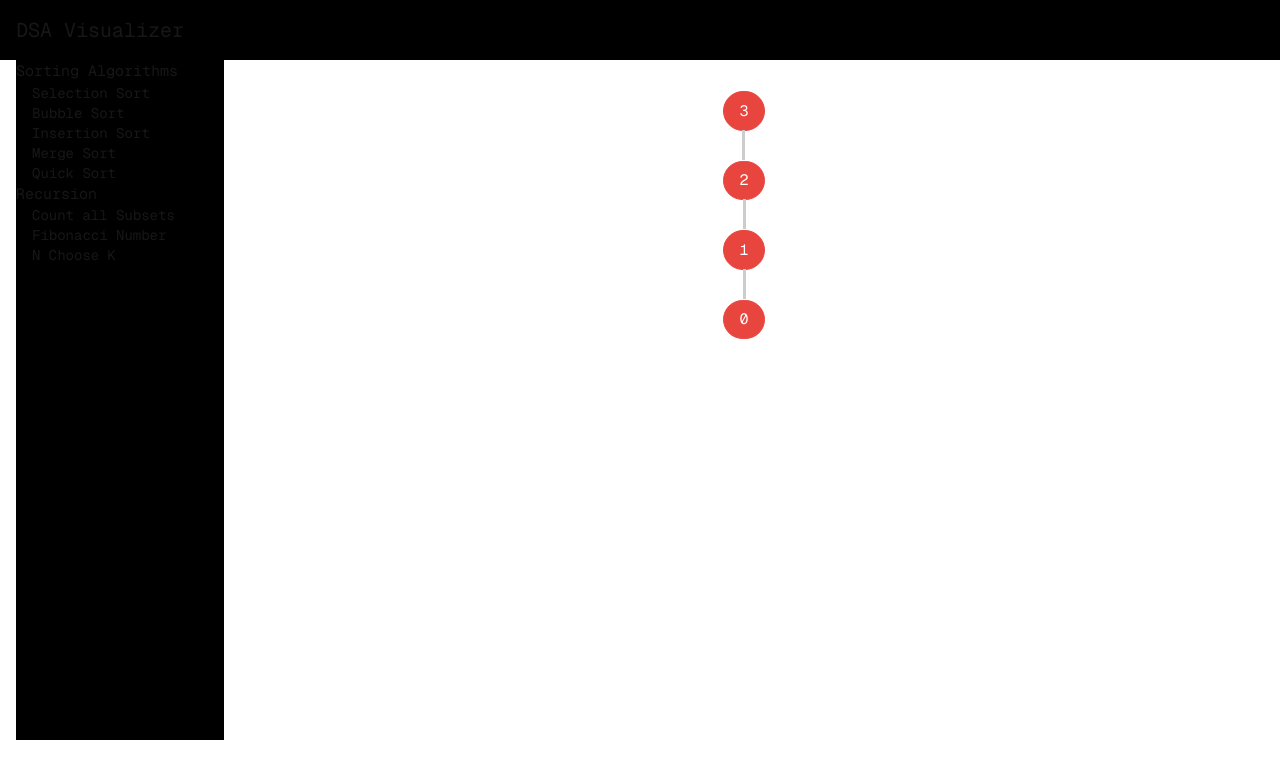
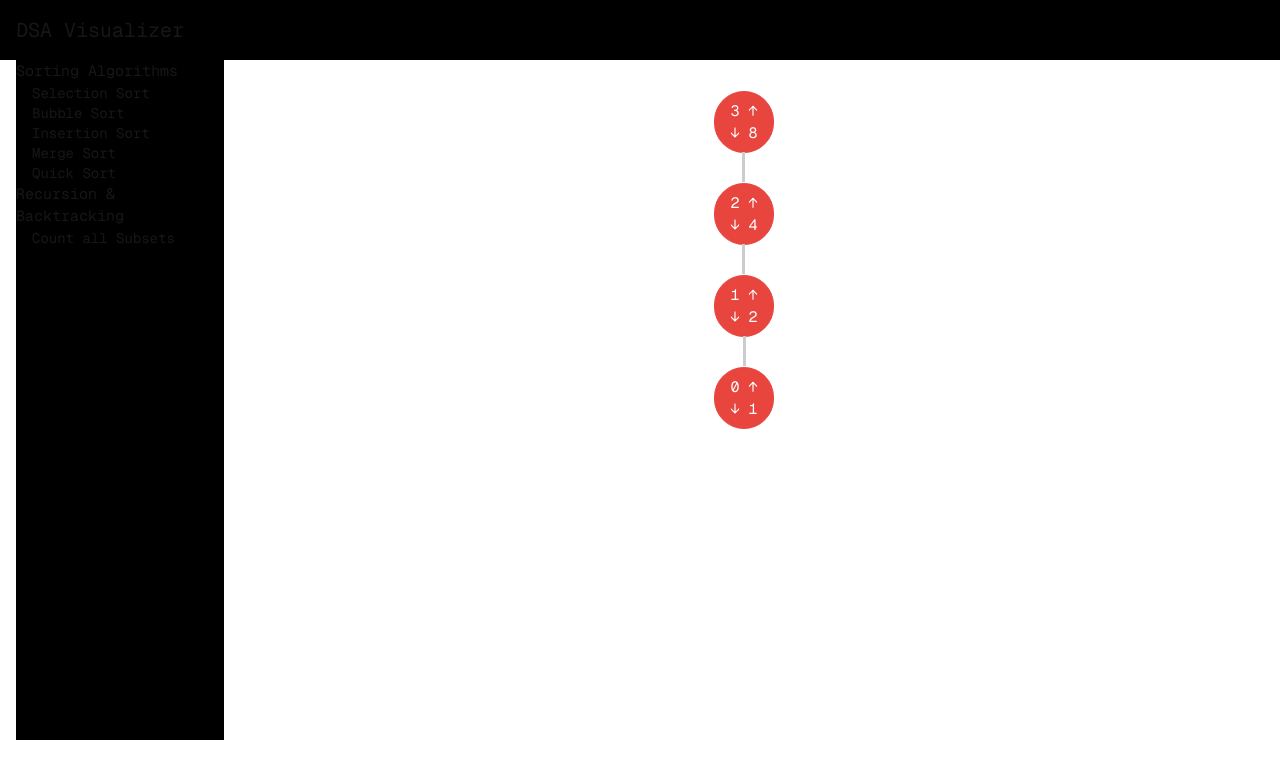
Before and after one commit to rlynjb/bitdash, a Next.js app: page /recursions/count-all-subsets in a window 1280 px wide. Shown: the top 778 px of the page. Built offline with nearby package versions, Linux system fonts and the light colour scheme.

Commit message:
only expose subsets for now

```diff
--- a/src/app/layout.tsx
+++ b/src/app/layout.tsx
@@ -60,12 +60,13 @@ export default function RootLayout({
       ]
     },
     {
-      topic_title: "Recursion",
+      topic_title: "Recursion & Backtracking",
       subtopics: [
         {
           title: "Count all Subsets",
           path: "/recursions/count-all-subsets"
         },
+        /*
         {
           title: "Fibonacci Number",
           path: "/recursions/fibonacci-numbers"
@@ -74,6 +75,7 @@ export default function RootLayout({
           title: "N Choose K",
           path: "/recursions/n-choose-k"
         }
+          */
       ]
     }
   ];
--- a/src/app/recursions/count-all-subsets/page.tsx
+++ b/src/app/recursions/count-all-subsets/page.tsx
@@ -8,27 +8,27 @@
 
 import { useEffect, useState } from "react";
 import { CallstackVisualizer } from "@/components";
-import { delayLoop } from "@/utils";
 import { Tree } from "@/utils/data_structures";
 
 export default function CountAllSubsets() {
-  const [ treePath, setTreePath ] = useState({} as any);
-  const speed = 1000;
+  const [ treeData, setTreeData ] = useState([] as any);
+  const [ treePath, setTreePath ] = useState([] as number[]);
 
   const initialParent = 3;
   let parentCounter = initialParent;
   const tree = new Tree(initialParent);
 
+
+  // CHANGE CODE HERE
   const decrease_and_conquer_count_all_subsets = (n: number) => {
     let result = 0;
 
-    // Delay and insert to tree
-    //await delayLoop(speed);
+    // insert to tree
     if (n != parentCounter) {
       tree.insert(parentCounter, n, null);
-      setTreePath(tree);
+      setTreeData(tree);
     }
-    //console.log('treePath#', n, tree)
+    setTreePath((prev) => [...prev, n]);
     parentCounter = n;
     // end
 
@@ -40,29 +40,26 @@ export default function CountAllSubsets() {
     }
 
     // Backtracking
-    // Delay and update tree
-    //await delayLoop(speed);
+    // update tree
     // pops fn in callstack
     tree.find(n).value = result;
-    setTreePath(tree);
-    //console.log('treePath#', n, 'value:', result, tree)
+    setTreeData(tree);
+    setTreePath((prev) => [...prev, n]);
     // end
 
     return result;
   }
+  // END
+
 
   useEffect(() => {
     decrease_and_conquer_count_all_subsets(initialParent);
   }, []);
 
-  useEffect(() => {
-    //console.log('callstack', treePath)
-  }, [treePath]);
-
 
   return (
     <div>
-      <CallstackVisualizer data={treePath} />
+      <CallstackVisualizer data={treeData} path={treePath} />
     </div>
   );
 };
--- a/src/app/recursions/fibonacci-numbers/page.tsx
+++ b/src/app/recursions/fibonacci-numbers/page.tsx
@@ -1,7 +1,85 @@
+"use client";
+
+/**
+ * recursion visualizer examples:
+ * https://visualgo.net/en/recursion
+ * https://recursion.vercel.app/
+ */
+
+import { useEffect, useState } from "react";
+import { CallstackVisualizer } from "@/components";
+import { Tree } from "@/utils/data_structures";
+import { delayLoop } from "@/utils";
+
 export default function FibonacciNumbers() {
+  const [ treeData, setTreeData ] = useState([] as any);
+  const [ treePath, setTreePath ] = useState([] as number[]);
+
+  const initialParent = 8;
+  let parentCounter = initialParent;
+  const tree = new Tree(initialParent);
+
+
+  // CHANGE CODE HERE
+  const bottom_up_decrease_and_conquer_find_fibonacci = (n:number, b1:number = 0, b2:number = 1): number => {
+    console.log(n)
+
+    if (n == 0) {
+      console.log(b1)
+      return b1;
+    } else {
+      const result = bottom_up_decrease_and_conquer_find_fibonacci(n-1, b2, b1+b2);
+      console.log(n-1, ' - ', b2, ' - ', b1+b2)
+      return result;
+    }
+  }
+  // END
+
+
+  /**
+   * NOTE:
+   * to contruct a legit Tree data structure,
+   * - need to learn Trees and Traversals
+   * ref: https://stackoverflow.com/questions/56410140/algorithm-to-construct-fibonaccis-tree-with-given-minimum
+   *
+   * Done:
+   * - implement Tree and TreeNode ADT
+   * - intro to how Trees DS co-exist with Recursion & Backtracking
+   */
+  const cache: any = {};
+
+  const top_down_divide_and_conquer_cache_find_fibonacci = async (n:number): Promise<any> => {
+    await delayLoop(2000);
+
+    console.log(n)
+
+    // Write your code here.
+    if (n <= 1) return n;
+    if (cache[n]) {
+      await delayLoop(2000);
+
+      console.log(n, ':', cache[n])
+      return cache[n]
+    }
+    let val = await top_down_divide_and_conquer_cache_find_fibonacci(n-1) + await top_down_divide_and_conquer_cache_find_fibonacci(n-2);
+    cache[n] = val;
+
+    await delayLoop(2000);
+    console.log('cache -- ', cache)
+    console.log('cs#',n,':', val)
+    return val;
+  }
+
+
+  useEffect(() => {
+    bottom_up_decrease_and_conquer_find_fibonacci(initialParent);
+    //top_down_divide_and_conquer_cache_find_fibonacci(initialParent);
+  }, []);
+
+
   return (
     <div>
-      Fibonacci Numbers
+      <CallstackVisualizer data={treeData} path={treePath} />
     </div>
   );
 };
--- a/src/components/ArrayVisualizer/CallstackVisualizer.tsx
+++ /dev/null
@@ -1,60 +0,0 @@
-"use client";
-
-import { Chilanka } from "next/font/google";
-/**
- * how to represent a tree diagram object in javascript data structure
- * ref: https://www.google.com/search?q=how+to+represent+a+tree+diagram+object+in+javascript+data+structure&oq=how+to+represent+a+tree+diagram+object+in+javascript+data+structure&gs_lcrp=EgZjaHJvbWUyBggAEEUYOdIBCTE1MjA2ajBqN6gCALACAA&sourceid=chrome&ie=UTF-8
- *
- * Pure html/css tree diagram
- * ref: ref: https://codepen.io/philippkuehn/pen/QbrOaN
- *
- * react render dynamic deep nested array
- * ref: https://www.google.com/search?q=react+render+dynamic+deep+nested+array&sca_esv=ebba48329cc6833c&sxsrf=ADLYWILARzTzS59EpdoQBhX_2NVY0SmvPw%3A1737326152217&ei=SH6NZ6_8DK7JkPIPhK7QmAM&ved=0ahUKEwivwKWh7IKLAxWuJEQIHQQXFDMQ4dUDCBA&uact=5&oq=react+render+dynamic+deep+nested+array&gs_lp=Egxnd3Mtd2l6LXNlcnAiJnJlYWN0IHJlbmRlciBkeW5hbWljIGRlZXAgbmVzdGVkIGFycmF5MggQIRigARjDBDIIECEYoAEYwwRIwURQsQpYrEFwBXgAkAEAmAFYoAH2CKoBAjE2uAEDyAEA-AEBmAIUoALdCMICChAAGLADGNYEGEfCAgQQIxgnwgIFEAAY7wXCAggQABiiBBiJBcICCBAAGIAEGKIEwgIEEAAYHsICCxAAGIAEGIYDGIoFwgIIEAAYBxgIGB7CAgoQIRigARjDBBgKmAMAiAYBkAYDkgcCMjCgB6o-&sclient=gws-wiz-serp
- */
-
-import "./styles.css";
-import { useEffect, useState } from "react";
-
-interface Props {
-  data?: any;
-}
-
-export const CallstackVisualizer: React.FC<Props> = ({
-  data,
-}) => {
-  const [localData, setLocalData] = useState(data);
-
-  useEffect(() => {
-    if (data && data.root) {
-      setLocalData([data.root]);
-    }
-  }, [data]);
-
-
-  const renderNestedObject = (obj: any) => {
-    if (Array.isArray(obj)) {
-      return (
-        obj.map((item: any, ind: any) => {
-          return (
-            <li key={ind}>
-              <div className="node">{item.key}</div>
-
-              {item.children.length ?
-                <ul>{renderNestedObject(item.children)}</ul>
-              : ''}
-            </li>
-          )
-        })
-      );
-    }
-  };
-
-
-  return (
-    <div id="treeWrapper" className="tree">
-      <ul>
-        {renderNestedObject(localData)}
-      </ul>
-    </div>
-  );
-}
--- a/src/components/ArrayVisualizer/index.ts
+++ b/src/components/ArrayVisualizer/index.ts
@@ -1,2 +1 @@
 export * from "./ArrayVisualizer";
-export * from "./CallstackVisualizer";
--- /dev/null
+++ b/src/components/CallstackVisualizer/CallstackVisualizer.tsx
@@ -0,0 +1,136 @@
+"use client";
+
+/**
+ * how to represent a tree diagram object in javascript data structure
+ * ref: https://www.google.com/search?q=how+to+represent+a+tree+diagram+object+in+javascript+data+structure&oq=how+to+represent+a+tree+diagram+object+in+javascript+data+structure&gs_lcrp=EgZjaHJvbWUyBggAEEUYOdIBCTE1MjA2ajBqN6gCALACAA&sourceid=chrome&ie=UTF-8
+ *
+ * Pure html/css tree diagram
+ * ref: ref: https://codepen.io/philippkuehn/pen/QbrOaN
+ *
+ * react render dynamic deep nested array
+ * ref: https://www.google.com/search?q=react+render+dynamic+deep+nested+array&sca_esv=ebba48329cc6833c&sxsrf=ADLYWILARzTzS59EpdoQBhX_2NVY0SmvPw%3A1737326152217&ei=SH6NZ6_8DK7JkPIPhK7QmAM&ved=0ahUKEwivwKWh7IKLAxWuJEQIHQQXFDMQ4dUDCBA&uact=5&oq=react+render+dynamic+deep+nested+array&gs_lp=Egxnd3Mtd2l6LXNlcnAiJnJlYWN0IHJlbmRlciBkeW5hbWljIGRlZXAgbmVzdGVkIGFycmF5MggQIRigARjDBDIIECEYoAEYwwRIwURQsQpYrEFwBXgAkAEAmAFYoAH2CKoBAjE2uAEDyAEA-AEBmAIUoALdCMICChAAGLADGNYEGEfCAgQQIxgnwgIFEAAY7wXCAggQABiiBBiJBcICCBAAGIAEGKIEwgIEEAAYHsICCxAAGIAEGIYDGIoFwgIIEAAYBxgIGB7CAgoQIRigARjDBBgKmAMAiAYBkAYDkgcCMjCgB6o-&sclient=gws-wiz-serp
+ */
+
+import "./styles.css";
+import { useEffect, useState } from "react";
+
+interface Props {
+  data?: any;
+  path?: any;
+}
+
+export const CallstackVisualizer: React.FC<Props> = ({
+  data,
+  path,
+}) => {
+  const [ html, setHtml ] = useState(``);
+
+  useEffect(() => {
+    if (data && data.root) {
+      renderTree([data.root]);
+      //renderTreeLinear(path, [data.root]);
+    }
+  }, [data, path]);
+
+
+  const renderTreeLinear = (path: any[], treeData: any[]) => {
+    /**
+     * getNode()
+     * using recursion to traverse through Tree nodes
+     * @param key
+     * @returns object/node
+     */
+    const getNode = (key?: any) => {
+      const searchNodes = (node: any[]): any => {
+        for (let i=0; i<node.length; i++) {
+          if (node[i].children) {
+            // base case
+            return node[i].key === key ? node[i] : searchNodes(node[i].children);
+          } else {
+            // base case
+            return node[i];
+          }
+        }
+      }
+      return searchNodes(treeData);
+    }
+
+    /**
+     * Render here
+     */
+
+    /*
+    for (let key=0; key<path.length; key++) {
+      console.log(path[key])
+      console.log(getNode(path[key]))
+    }
+    */
+  } // end - renderTreeLinear
+
+
+
+  /**
+   * Renders Tree in hierarchical order
+   * @param tree
+   */
+  const renderTree = (tree: any[]) => {
+    /**
+     * NOTE:
+     * - learned non-linear data strcuture
+     * - using Tree data structure to build hierarchy or sequence
+     * of an algorithm that uses recursive calls
+     * - rendering tree data structure using plain html list tag
+     * - alot of recursive calls so understanding callstack is must
+     *
+     * solution update:
+     * it might be impossible to animate nodes in callstack in/out sequence
+     * using Tree Data structure.
+     *
+     * an ideal solution might be to use:
+     * path = an array sequence (backtracking) of nodes. containing ID or key. can contain source and target.
+     * data = a linear data structure contain node infos.
+     */
+
+    const renderNode = (node: any[]) => {
+      let html = ``;
+
+      for (let i=0; i<node.length; i++) {
+        html += `<li>
+          <div class="node">
+            <div class="text">
+              ${node[i].key}
+              <br>
+              &#8595;
+            </div>
+            <div class="text">
+              &#8593;
+              <br>
+              ${node[i].value}
+            </div>
+          </div>
+
+          ${
+            // adds fn to callstack
+            node[i].children && node[i].children.length
+              ? '<ul>' + renderNode(node[i].children) + '</ul>'
+              : ''
+          }
+        </li>`;
+      }
+
+      // pops fn from callstack
+      // sethtml here
+      setHtml(`<ul>${html}</ul>`);
+
+      return html;
+    }
+
+    renderNode(tree);
+  }
+
+  return (
+    <div id="treeWrapper" className="tree">
+      <div dangerouslySetInnerHTML={{ __html: html }} />
+    </div>
+  );
+}
--- /dev/null
+++ b/src/components/CallstackVisualizer/index.ts
@@ -0,0 +1 @@
+export * from "./CallstackVisualizer";
--- a/src/components/ArrayVisualizer/styles.css
+++ b/src/components/CallstackVisualizer/styles.css
@@ -82,6 +82,10 @@ body {
   background: #e9453f;
   color: #fff;
   border: 1px solid #e9453f;
+
+  .text {
+    display: inline-block;
+  }
 }
 
 .tree li .node:hover + ul li::after,
--- a/src/components/index.ts
+++ b/src/components/index.ts
@@ -1,2 +1,3 @@
 export * from "./ArrayVisualizer";
+export * from "./CallstackVisualizer";
 export * from "./ui";
--- a/src/utils/Algorithms/Recursions/Fibonacci_number.ts
+++ b/src/utils/Algorithms/Recursions/Fibonacci_number.ts
@@ -69,13 +69,13 @@ function bottom_up_iterative_approach_find_fibonacci(n:number) {
 
 const cache: any = {};
 
-function top_down_cache_find_fibonacci(n:number): number {
+function top_down_divide_and_conquer_cache_find_fibonacci(n:number): number {
     // Write your code here.
     if (n <= 1) return n;
     if (cache[n]) {
         return cache[n]
     }
-    let val = top_down_cache_find_fibonacci(n-1) + top_down_cache_find_fibonacci(n-2);
+    let val = top_down_divide_and_conquer_cache_find_fibonacci(n-1) + top_down_divide_and_conquer_cache_find_fibonacci(n-2);
     cache[n] = val;
     return val;
 }
```
